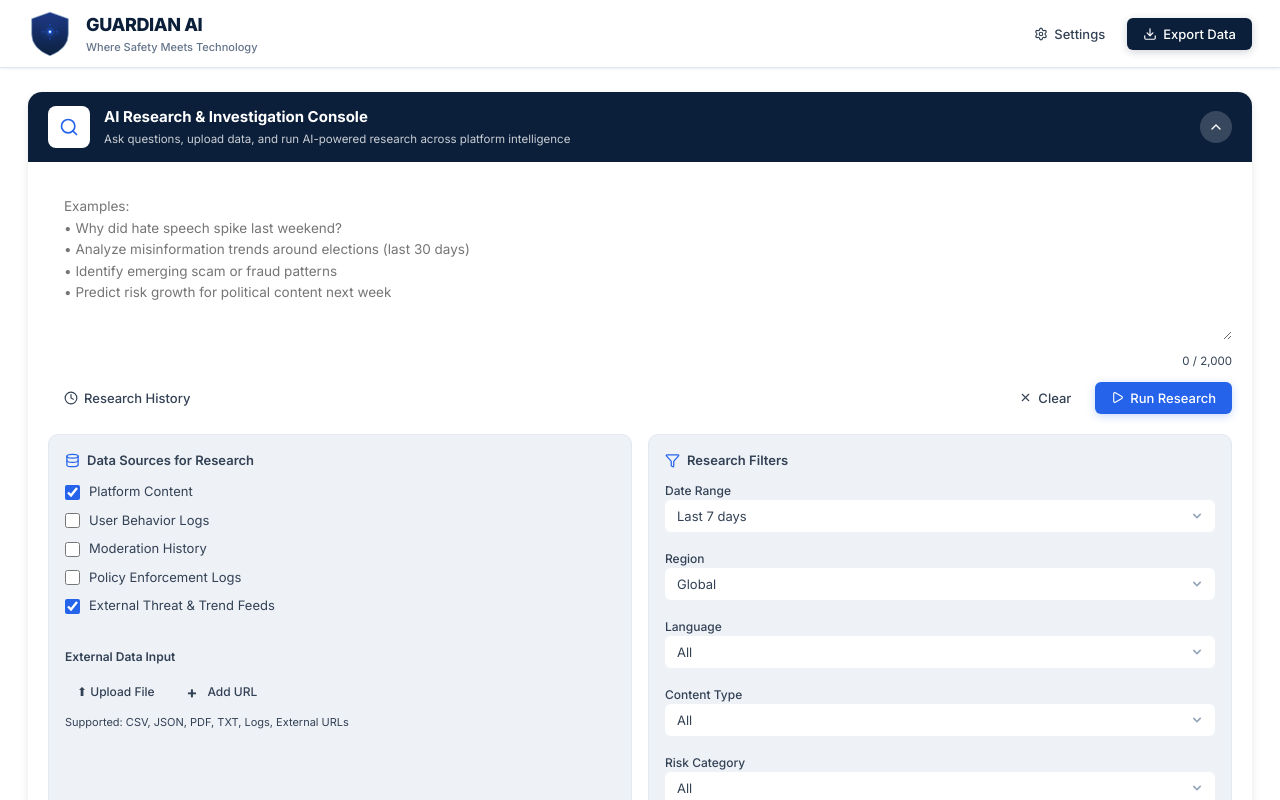
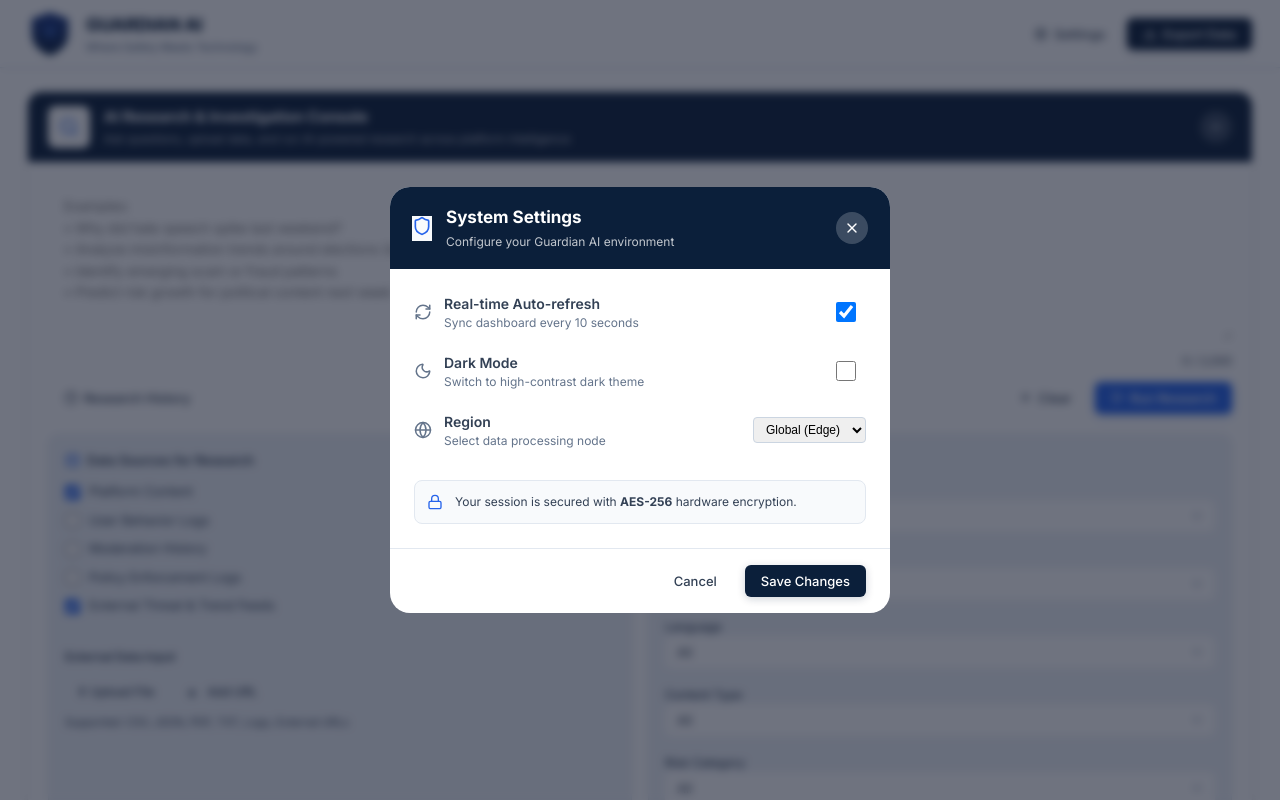
Before and after one commit to nishal-md/GURDIAN-AI-DASHBOARD, a React (Vite) app: page / in a window 1280 px wide. Both pictures are taken after a click on the button "Settings". Shown: the top 800 px of the page. Built offline with nearby package versions, Linux system fonts and the light colour scheme.

Commit message:
Add functional Settings Modal and ensure all buttons have default actions

```diff
--- a/src/App.jsx
+++ b/src/App.jsx
@@ -14,11 +14,13 @@ import {
 import NetworkGraph from './components/NetworkGraph';
 import SystemHealth from './components/SystemHealth';
 import PipelineRunner from './components/PipelineRunner';
+import SettingsModal from './components/SettingsModal';
 
 export default function App() {
   const [isRunning, setIsRunning] = useState(false);
   const [seed, setSeed] = useState(0);
   const [pipelineVisible, setPipelineVisible] = useState(false);
+  const [settingsOpen, setSettingsOpen] = useState(false);
   const [toast, setToast] = useState(null);
   const chartsRef = useRef(null);
 
@@ -53,7 +55,7 @@ export default function App() {
 
   return (
     <div className="app-layout">
-      <Navbar onAction={showToast} />
+      <Navbar onAction={(msg) => msg.includes('settings') ? setSettingsOpen(true) : showToast(msg)} />
 
       <main className="main-content">
         {/* Section 1: Research Console */}
@@ -108,6 +110,9 @@ export default function App() {
           </p>
         </footer>
       </main>
+      {/* Settings Modal */}
+      {settingsOpen && <SettingsModal onClose={() => setSettingsOpen(false)} onAction={showToast} />}
+
       {/* Notification Toast */}
       {toast && (
         <div className="toast animate-fade">
--- /dev/null
+++ b/src/components/SettingsModal.jsx
@@ -0,0 +1,80 @@
+import React from 'react';
+import { X, Shield, RefreshCw, Moon, Globe, Lock } from 'lucide-react';
+
+export default function SettingsModal({ onClose, onAction }) {
+  return (
+    <div className="modal-overlay" onClick={onClose}>
+      <div className="modal-box" onClick={e => e.stopPropagation()} style={{ maxWidth: '500px' }}>
+        <div className="modal-header">
+          <div className="modal-header-icon" style={{ background: 'var(--bg-section)' }}>
+            <Shield size={20} color="var(--accent-blue)" />
+          </div>
+          <div className="modal-header-text">
+            <div className="modal-header-title">System Settings</div>
+            <div className="modal-header-sub">Configure your Guardian AI environment</div>
+          </div>
+          <button className="modal-close" onClick={onClose}>
+            <X size={16} />
+          </button>
+        </div>
+
+        <div className="modal-body" style={{ padding: '24px' }}>
+          <div style={{ display: 'flex', flexDirection: 'column', gap: '20px' }}>
+
+            <div style={{ display: 'flex', alignItems: 'center', justifyContent: 'space-between' }}>
+              <div style={{ display: 'flex', alignItems: 'center', gap: '12px' }}>
+                <RefreshCw size={18} color="var(--text-secondary)" />
+                <div>
+                  <div style={{ fontSize: '14px', fontWeight: 600 }}>Real-time Auto-refresh</div>
+                  <div style={{ fontSize: '12px', color: 'var(--text-secondary)' }}>Sync dashboard every 10 seconds</div>
+                </div>
+              </div>
+              <input type="checkbox" defaultChecked style={{ width: '40px', height: '20px' }} />
+            </div>
+
+            <div style={{ display: 'flex', alignItems: 'center', justifyContent: 'space-between' }}>
+              <div style={{ display: 'flex', alignItems: 'center', gap: '12px' }}>
+                <Moon size={18} color="var(--text-secondary)" />
+                <div>
+                  <div style={{ fontSize: '14px', fontWeight: 600 }}>Dark Mode</div>
+                  <div style={{ fontSize: '12px', color: 'var(--text-secondary)' }}>Switch to high-contrast dark theme</div>
+                </div>
+              </div>
+              <input type="checkbox" style={{ width: '40px', height: '20px' }} />
+            </div>
+
+            <div style={{ display: 'flex', alignItems: 'center', justifyContent: 'space-between' }}>
+              <div style={{ display: 'flex', alignItems: 'center', gap: '12px' }}>
+                <Globe size={18} color="var(--text-secondary)" />
+                <div>
+                  <div style={{ fontSize: '14px', fontWeight: 600 }}>Region</div>
+                  <div style={{ fontSize: '12px', color: 'var(--text-secondary)' }}>Select data processing node</div>
+                </div>
+              </div>
+              <select style={{ padding: '4px 8px', borderRadius: '4px', border: '1px solid var(--border-color)', fontSize: '12px' }}>
+                <option>Global (Edge)</option>
+                <option>US-East-1</option>
+                <option>EU-West-1</option>
+              </select>
+            </div>
+
+            <div style={{ display: 'flex', alignItems: 'center', gap: '12px', marginTop: '10px', padding: '12px', background: 'var(--bg-section)', borderRadius: '8px', border: '1px solid var(--border-card)' }}>
+              <Lock size={16} color="var(--accent-blue)" />
+              <div style={{ fontSize: '12px', color: 'var(--text-body)' }}>
+                Your session is secured with <strong>AES-256</strong> hardware encryption.
+              </div>
+            </div>
+
+          </div>
+        </div>
+
+        <div className="modal-footer" style={{ padding: '16px 24px', borderTop: '1px solid var(--border-card)', display: 'flex', justifyContent: 'flex-end', gap: '12px' }}>
+          <button className="btn btn-outline" onClick={onClose}>Cancel</button>
+          <button className="btn btn-navy" onClick={() => { onAction?.('Settings saved successfully.'); onClose(); }}>
+            Save Changes
+          </button>
+        </div>
+      </div>
+    </div>
+  );
+}
```
